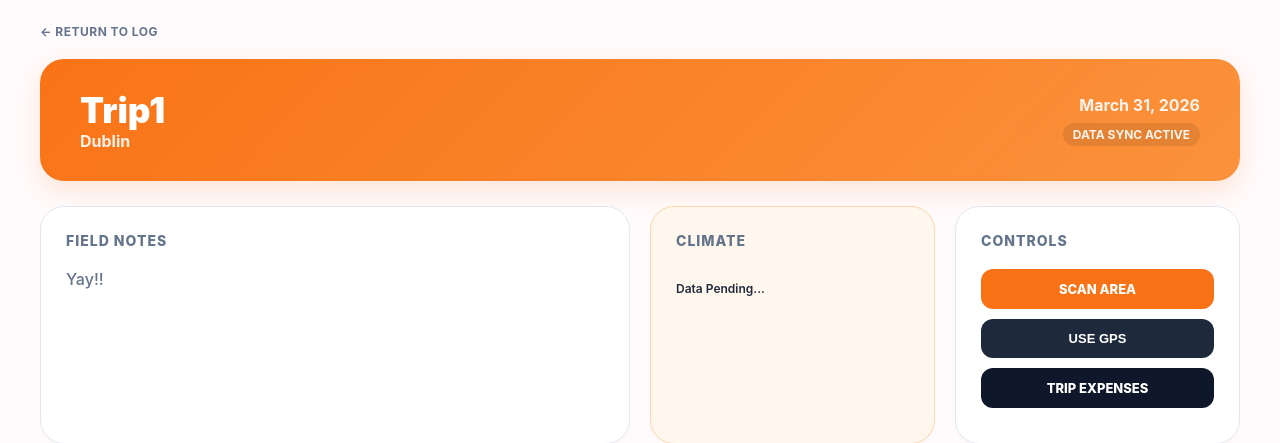
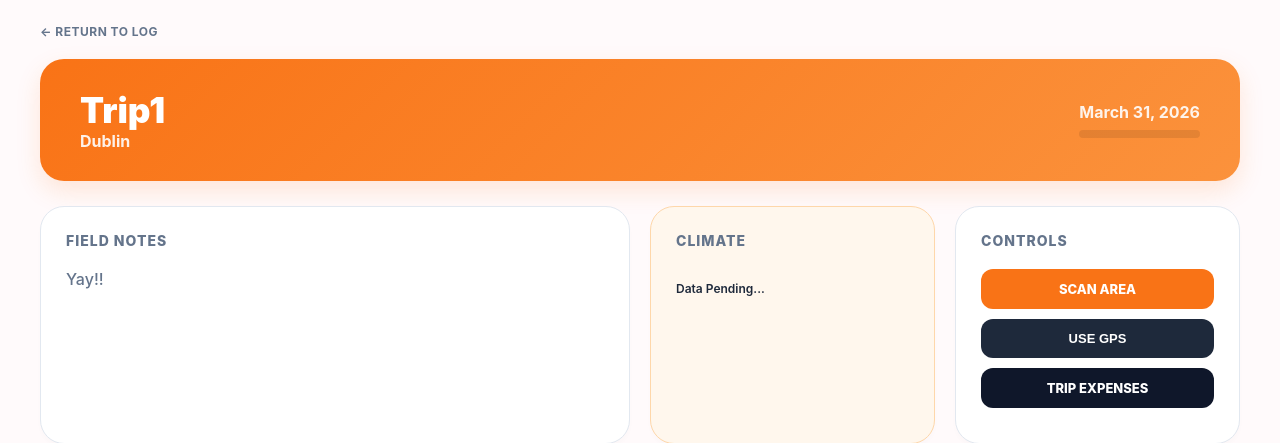
Before and after one commit to Anurag17K/ak-scp-travelogue-01, a Django app: page /1/ in a window 1280 px wide. Shown: the top 443 px of the page. Run offline with Django 5.2, Linux system fonts and the light colour scheme; a user stored in the database is signed in; data comes from the database, SQL or seed files in the repository.

Commit message:
api key update2.0.14

```diff
--- a/journeys/templates/journeys/journey_detail.html
+++ b/journeys/templates/journeys/journey_detail.html
@@ -146,7 +146,7 @@
     </div>
     <div class="hero-meta">
         <div>{{ journey.trip_date }}</div>
-        <div style="font-size: 12px; color: #fff; background: rgba(0,0,0,0.1); padding: 4px 10px; border-radius: 20px; margin-top: 8px;">DATA SYNC ACTIVE</div>
+        <div style="font-size: 12px; color: #fff; background: rgba(0,0,0,0.1); padding: 4px 10px; border-radius: 20px; margin-top: 8px;"></div>
     </div>
 </header>
 
```
